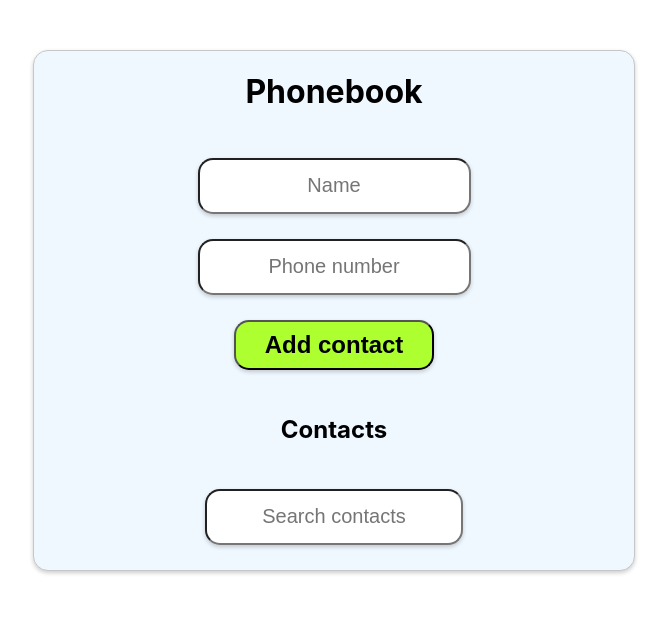
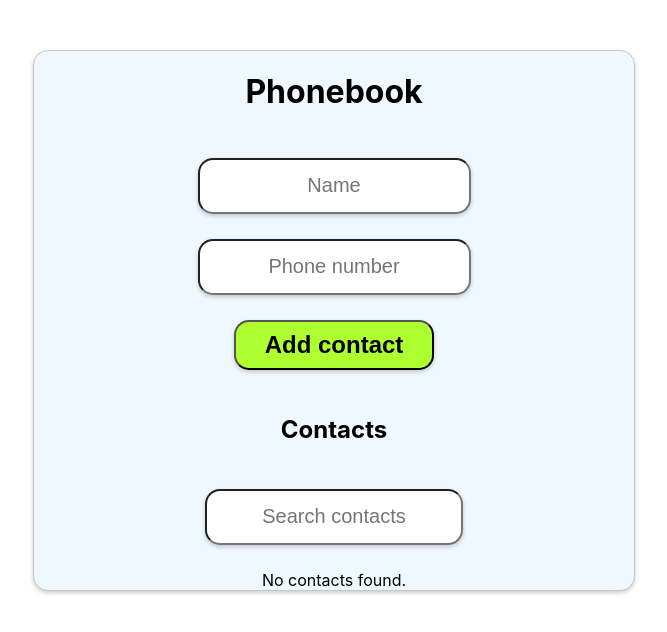
Before and after one commit to Karwan87/goit-react-hw-06-phonebook, a React (Create React App) app: page / in a window 1280 px wide. Shown: the top 632 px of the page, without its empty margins (306-973 px from the left). Built offline with nearby package versions, Linux system fonts and the light colour scheme.

Commit message:
Update ContactList.jsx

```diff
--- a/src/components/ContactList/ContactList.jsx
+++ b/src/components/ContactList/ContactList.jsx
@@ -4,26 +4,35 @@ import ContactItem from '../ContactItem/ContactItem';
 import styles from './ContactList.module.css';
 
 const ContactList = ({ onDeleteContact }) => {
-  const contacts = useSelector(state => state.contacts);
-  // const filter = useSelector(state => state.filter);
+  const contactsArray = useSelector(state => state.contactsArray);
+  const filter = useSelector(state => state.filter);
   console.log(
     'Redux State:',
     useSelector(state => state)
   );
-  console.log('Filtered Contacts:', contacts);
+  console.log('Filtered Contacts:', contactsArray);
 
-  let filteredContacts = contacts;
+  let filteredContacts = contactsArray;
 
-  if (!Array.isArray(contacts) || contacts.length === 0) {
-    return;
+  if (!Array.isArray(contactsArray) || contactsArray.length === 0) {
+    return <div>No contacts found.</div>;
+  }
+
+  if (filter) {
+    filteredContacts = contactsArray.filter(contact =>
+      contact.name.toLowerCase().includes(filter.toLowerCase())
+    );
   }
 
   console.log('Filtered Contacts:', filteredContacts);
 
+  if (filteredContacts.length === 0) {
+    return <div>No contacts found.</div>;
+  }
+
   return (
     <ul className={styles.ManageResults}>
-      {Array.isArray(filteredContacts) &&
-        filteredContacts.map(contact => (
+      {filteredContacts.map(contact => (
         <ContactItem
           key={contact.id}
           contact={contact}
```
Lines whose indentation alone changed are shown as unchanged.
